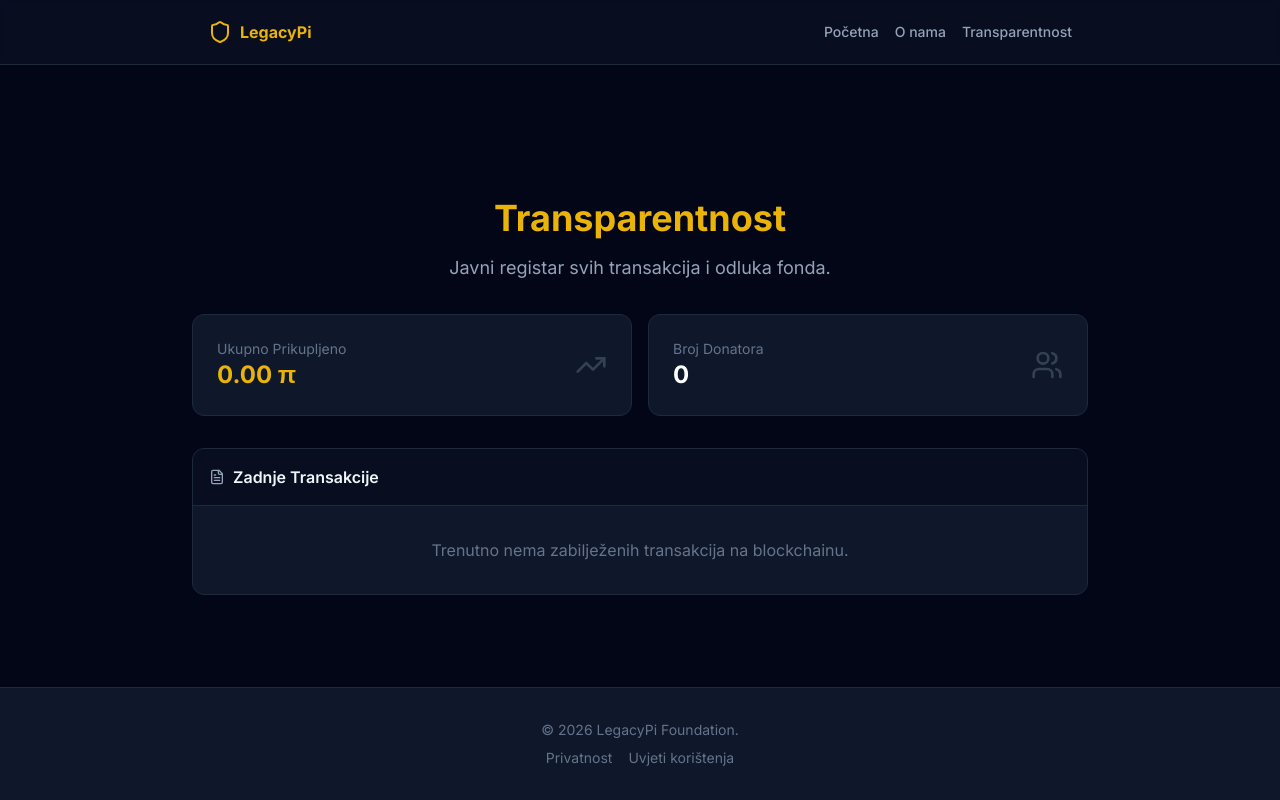
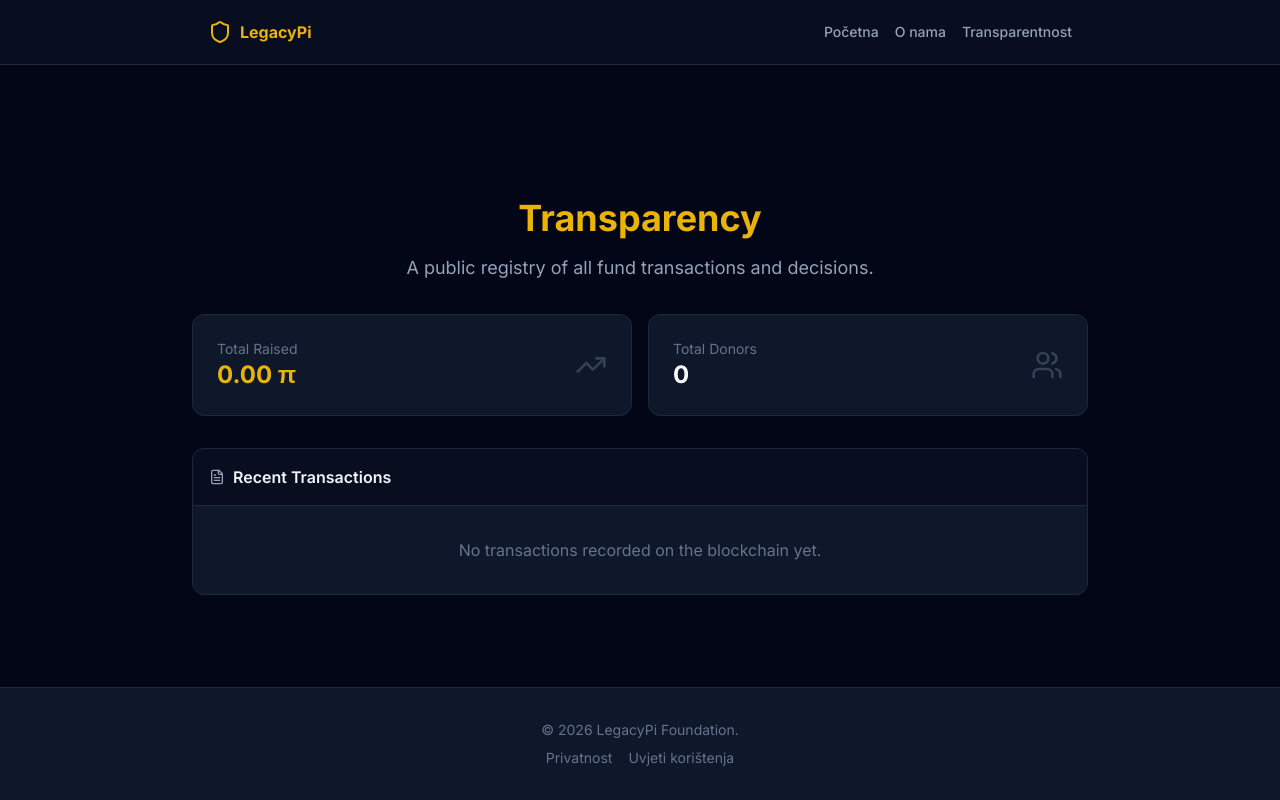
Before and after one commit to Muradifs/legacypi-v2.0, a Next.js app: page /transparency in a window 1280 px wide. Built offline with nearby package versions, Linux system fonts and the light colour scheme.

Commit message:
Translate pages to English

```diff
--- a/app/transparency/page.tsx
+++ b/app/transparency/page.tsx
@@ -4,40 +4,40 @@ export default function TransparencyPage() {
   return (
     <div className="max-w-4xl w-full space-y-8 mt-10">
       <div className="text-center space-y-4">
-        <h1 className="text-4xl font-bold text-yellow-500">Transparentnost</h1>
+        <h1 className="text-4xl font-bold text-yellow-500">Transparency</h1>
         <p className="text-slate-400 text-lg">
-          Javni registar svih transakcija i odluka fonda.
+          A public registry of all fund transactions and decisions.
         </p>
       </div>
 
-      {/* Statistika */}
+      {/* Statistics */}
       <div className="grid grid-cols-2 gap-4">
         <div className="bg-slate-900 p-6 rounded-xl border border-slate-800 flex items-center justify-between">
           <div>
-            <p className="text-slate-500 text-sm">Ukupno Prikupljeno</p>
+            <p className="text-slate-500 text-sm">Total Raised</p>
             <p className="text-2xl font-bold text-yellow-500">0.00 π</p>
           </div>
           <TrendingUp className="w-8 h-8 text-slate-700" />
         </div>
         <div className="bg-slate-900 p-6 rounded-xl border border-slate-800 flex items-center justify-between">
           <div>
-            <p className="text-slate-500 text-sm">Broj Donatora</p>
+            <p className="text-slate-500 text-sm">Total Donors</p>
             <p className="text-2xl font-bold text-white">0</p>
           </div>
           <Users className="w-8 h-8 text-slate-700" />
         </div>
       </div>
 
-      {/* Tablica (Placeholder) */}
+      {/* Table (Placeholder) */}
       <div className="bg-slate-900 rounded-xl border border-slate-800 overflow-hidden">
         <div className="p-4 border-b border-slate-800 bg-slate-950/50">
           <h3 className="font-semibold flex items-center gap-2">
             <FileText className="w-4 h-4 text-slate-400" />
-            Zadnje Transakcije
+            Recent Transactions
           </h3>
         </div>
         <div className="p-8 text-center text-slate-500">
-          Trenutno nema zabilježenih transakcija na blockchainu.
+          No transactions recorded on the blockchain yet.
         </div>
       </div>
     </div>
```
